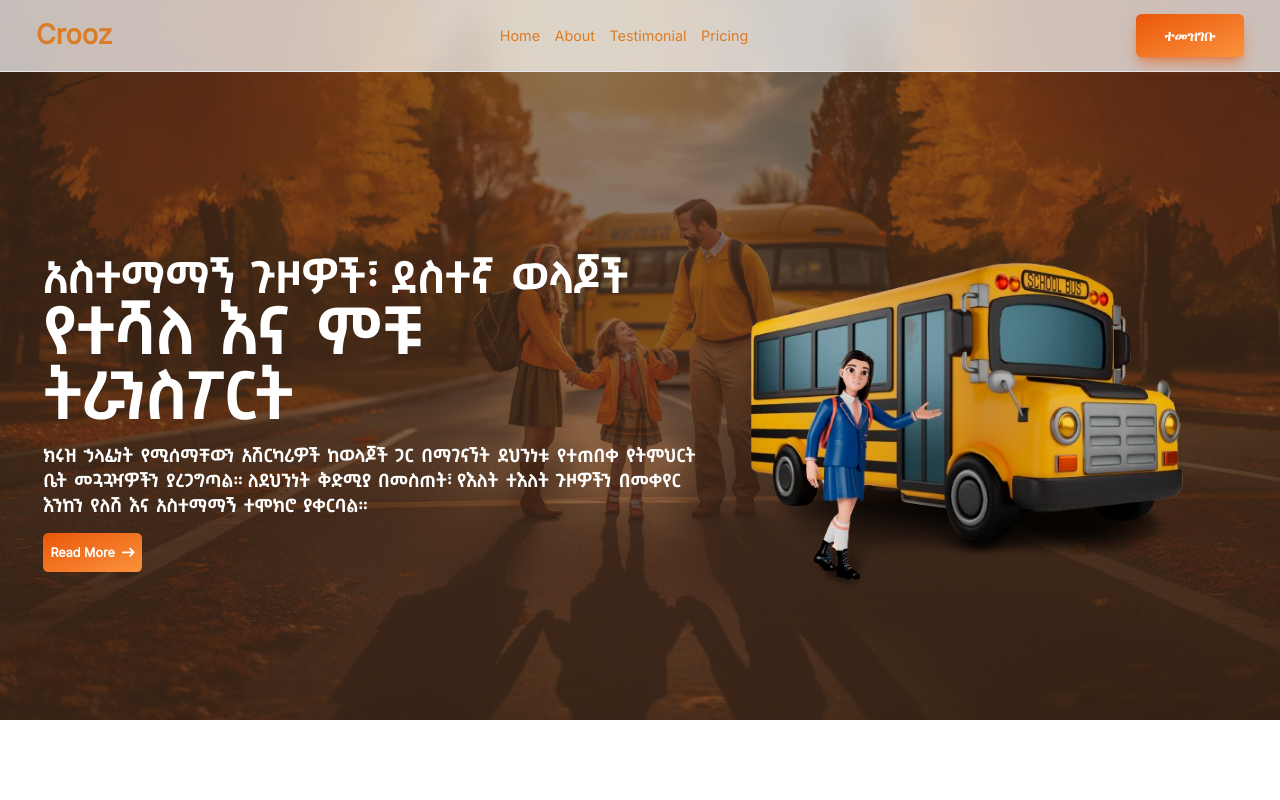
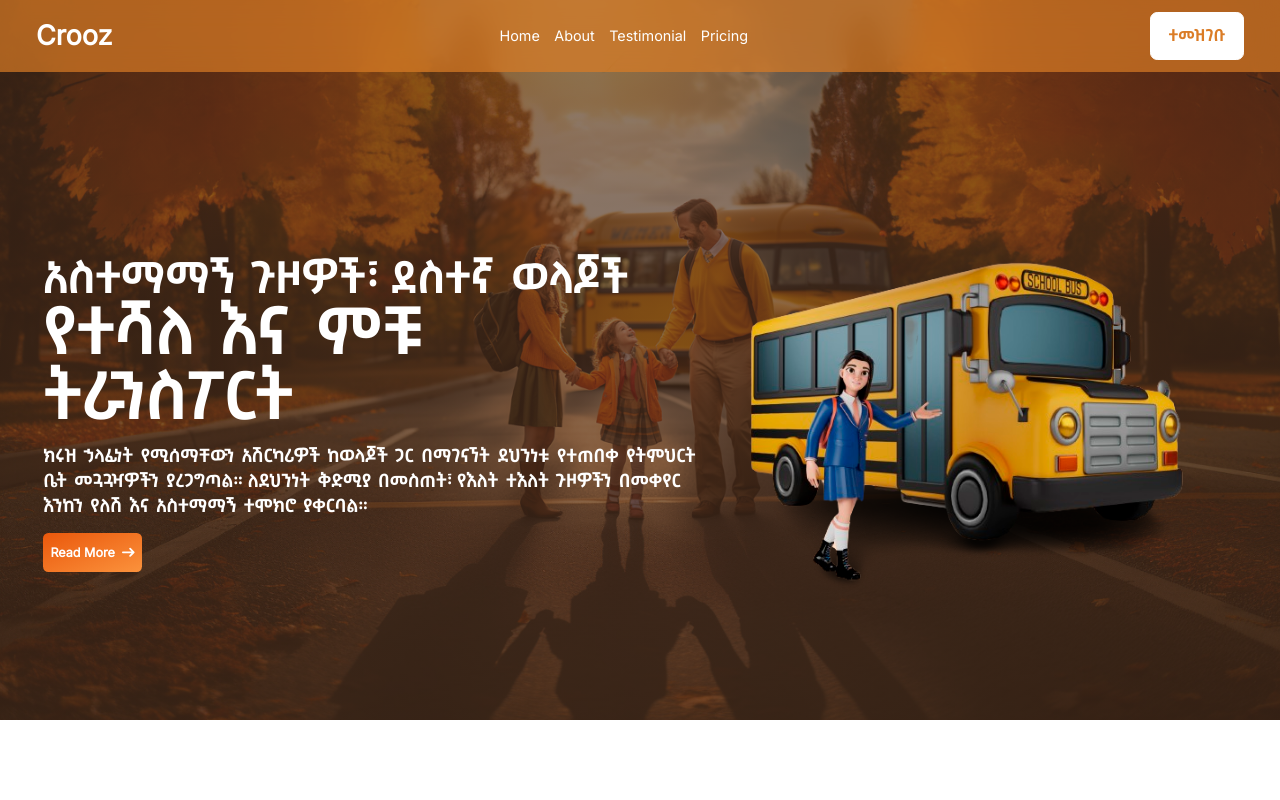
Before and after one commit to Manuel-heav/Crooz, a React (Vite) app: page / in a window 1280 px wide. Shown: the top 800 px of the page. Built offline with nearby package versions, Linux system fonts and the light colour scheme.

Commit message:
changed header

```diff
--- a/src/components/Header.jsx
+++ b/src/components/Header.jsx
@@ -16,25 +16,25 @@ const Header = () => {
 
 
   return (
-    <div className='w-full h-[80px] bg-white border-b z-[1000] fixed top-0 backdrop-filter backdrop-blur-lg bg-opacity-70'>
+    <div className='w-full h-[80px] bg-[#DB7C26] z-[1000] fixed top-0 backdrop-filter backdrop-blur-lg bg-opacity-70'>
         <div className='md:max-w-[1480px] max-w-[600px] m-auto w-full h-full flex justify-between items-center md:px-10 px-4'>
 
             <Link to="/">
-                <h1  className="text-3xl font-extrabold text-[#DB7C26]">Crooz</h1>
+                <h1  className="text-3xl font-extrabold text-[#fff]">Crooz</h1>
             </Link>
 
             <div className='hidden md:flex items-center '>
                 <ul className='flex gap-4'>
-                    <li className='hover:scale-[1.15] transition duration-400 ease-in-out text-[#DB7C26]'>
+                    <li className='hover:scale-[1.15] transition duration-400 ease-in-out text-[#fff]'>
                         <Link to="/">Home</Link>
                     </li>
-                    <li className='hover:scale-[1.15] transition duration-400 700 ease-in-out text-[#DB7C26]'>
+                    <li className='hover:scale-[1.15] transition duration-400 700 ease-in-out text-[#fff]'>
                         <a href="#about">About</a>
                     </li>
-                    <li className='hover:scale-[1.15] transition duration-400 700 ease-in-out text-[#DB7C26]'>
+                    <li className='hover:scale-[1.15] transition duration-400 700 ease-in-out text-[#fff]'>
                         <a href="#testimonial">Testimonial</a>
                     </li>
-                    <li className='hover:scale-[1.15] transition duration-400 700 ease-in-out text-[#DB7C26]'>
+                    <li className='hover:scale-[1.15] transition duration-400 700 ease-in-out text-[#fff]'>
                         <a href="#pricing">Pricing</a>
                     </li>
                 </ul>
@@ -43,7 +43,7 @@ const Header = () => {
 
             <div className='hidden md:flex'>
                <Link to="/sign-up-as-a-parent"><motion.button whileHover={{ scale: 1.1 }}
-    whileTap={{ scale: 0.9 }}    className='px-8 py-3 rounded-md bg-[#DB7C26] text-white font-bold bg-gradient-to-br from-orange-600 to-orange-400 hover:bg-gradient-to-bl focus:ring-4 focus:outline-none focus:ring-pink-200 dark:focus:ring-orange-800  shadow-lg shadow-orange-600/50'>ተመዝገቡ</motion.button></Link>
+    whileTap={{ scale: 0.9 }}    className='inline-flex justify-center hover:text-gray-900 items-center py-3 px-5 sm:ms-4 text-lg font-medium text-center text-[#DB7C26] bg-white rounded-lg border border-white  focus:ring-4 focus:ring-gray-400 amharic'>ተመዝገቡ</motion.button></Link>
             </div>
 
             <div className='md:hidden'  onClick={handleClick}>
```
Also changed, not shown: src/assets/close.svg, src/assets/hamburgerMenu.svg.
